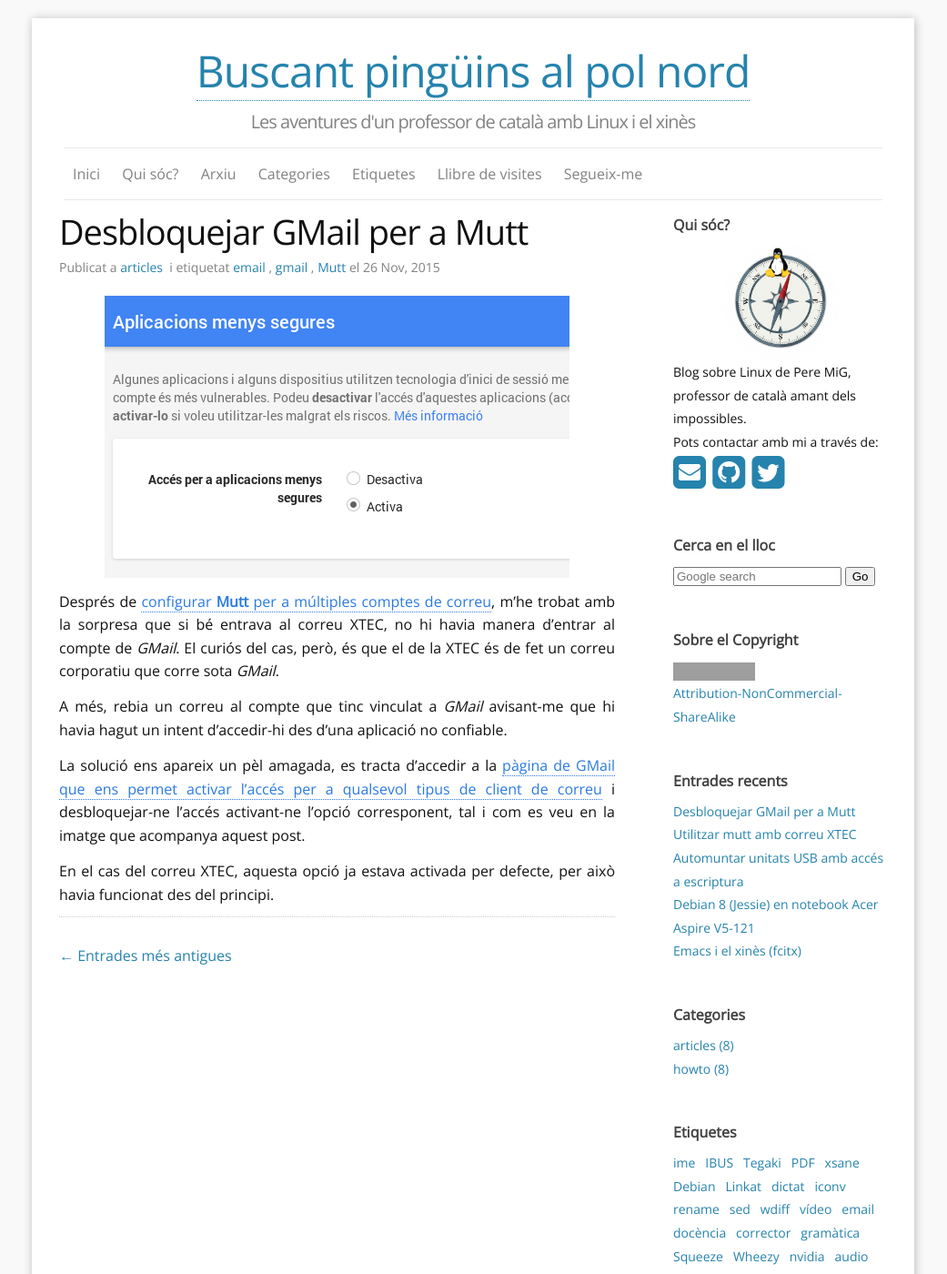
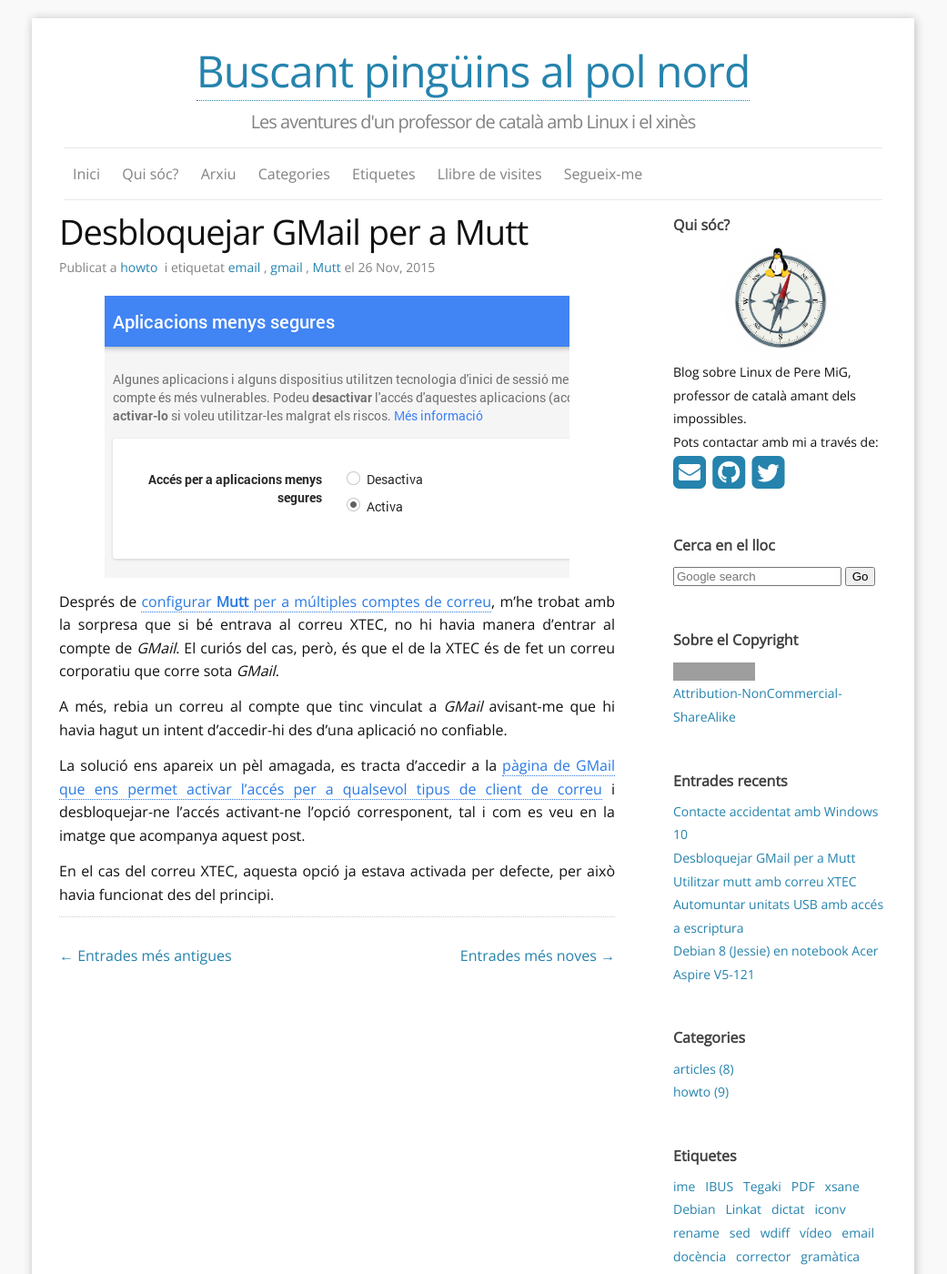
Before and after one commit to peremig/peremig.github.io, a Jekyll site: the page built from _posts/2015-11-26-Desbloquejar_Gmail_per_a_Mutt.md, in a window 1280 px wide and 1400 px high. Shown: the whole window at 91% size, without its empty margins (120-1161 px from the left). Built offline with Jekyll 4.4.1, drawn with Linux system fonts in a browser that asks for light colours; nearby versions of some CDN libraries; comment, search, counter and statistics services are not loaded; some of the changed lines change nothing that is shown; grey boxes are pictures that could not be loaded.

Commit message:
Afegint article Windows 10

```diff
--- a/_posts/2015-11-26-Desbloquejar_Gmail_per_a_Mutt.md
+++ b/_posts/2015-11-26-Desbloquejar_Gmail_per_a_Mutt.md
@@ -3,7 +3,7 @@
 title: Desbloquejar GMail per a Mutt
 layout: post
 author: Pere MiG
-category: articles #howto
+category: howto #articles
 tags:
 - email
 - gmail
--- /dev/null
+++ b/_posts/2015-12-13-Contacte_accidentat_amb_Windows_10.md
@@ -0,0 +1,36 @@
+---
+published: true
+title: Contacte accidentat amb Windows 10
+layout: post
+author: Pere MiG
+category: articles #howto
+tags:
+- Windows
+
+---
+<div style="text-align:center" markdown="1">
+
+![Close Windows, Open Doors](https://static.fsf.org/fsforg/graphics/windows-infographic_share.png)
+
+</div>
+<div style="text-align:justify" markdown="1">
+
+L'última versió de Windows que havia instal·lat era Windows XP. No fa gaire em vaig veure en el compromís d'haver d'arrencar un ordinador que autoinstal·lava Windows 8.1 i després oferia la possibilitat d'actualització a Windows 10. Desesperant!
+
+<!-- more -->
+
+Un antic amic em va demanar consell per comprar un ordinador portàtil per substituir el maquinari que tenia (un sobretaula a 32 bits i 256 MB de memòria RAM). L'única condició que em va posar és que funcionés *amb l'últim Windows*. Li vaig triar el que en la relació prestacions - preu semblava més ben ajustat i vaig convidar-lo a sopar per configurar junts la màquina i que se l'endugués a punt per funcionar.
+
+La màquina venia amb una preinstal·lació de Windows 8.1; després de carregar-ne la bateria (3 hores), vam procedir a fer-ne la instal·lació com a pas previ a l'actualització a la versió 10.
+
+Primera sorpresa: l'instal·lador de Windows 8.1 no ens va donar cap opció de configuració del client de xarxa, espera que li vingui donat per servidor DNS i no permet la configuració d'IP estàtica. Donat que a casa puc comptar els clients de xarxa amb una mà, no tenia activat el servidor DNS del router, va caldre fer-ho (la intenció era acabar amb un Windows 10 instal·lat i actualitzat).
+
+Segona sorpresa: l'instal·lador no dóna cap informació del que està fent, en el seu lloc, va mostrant pantalletes de publicitat i, si no hagués estat pel pilot que indica l'activitat del disc dur, en més d'una ocasió haguéssim pensat que l'instal·lador s'havia bloquejat.
+
+Tercera sorpresa: la descàrrega de l'actualització a Windows 10 va estar força estona mostrant una barra de progrés que semplava jugar al pong amb els seus extrems, recordava els vells temps dels mòdems a 14,4 kbps, però usàvem una connexió de fibra òptica a 100 Mb/s.
+
+Tot plegat, des de l'encesa inicial del portàtil fins que va mostrar la primera pantalla de Windows 10, va durar 4 hores i 30 minuts! Sort que havíem quedat a les 7 de la tarda! Però el més divertit va arribar a l'hora d'apagar: el sistema de la BSOD va fer honor a la seva fama i es va penjar, no va haver-hi altra manera de tancar-lo que prémer 10 segons el botó d'encesa.
+
+En fi, com duien els nostres veïns *aunque la mona se vista de seda, mona se queda*.
+
+</div>
```
